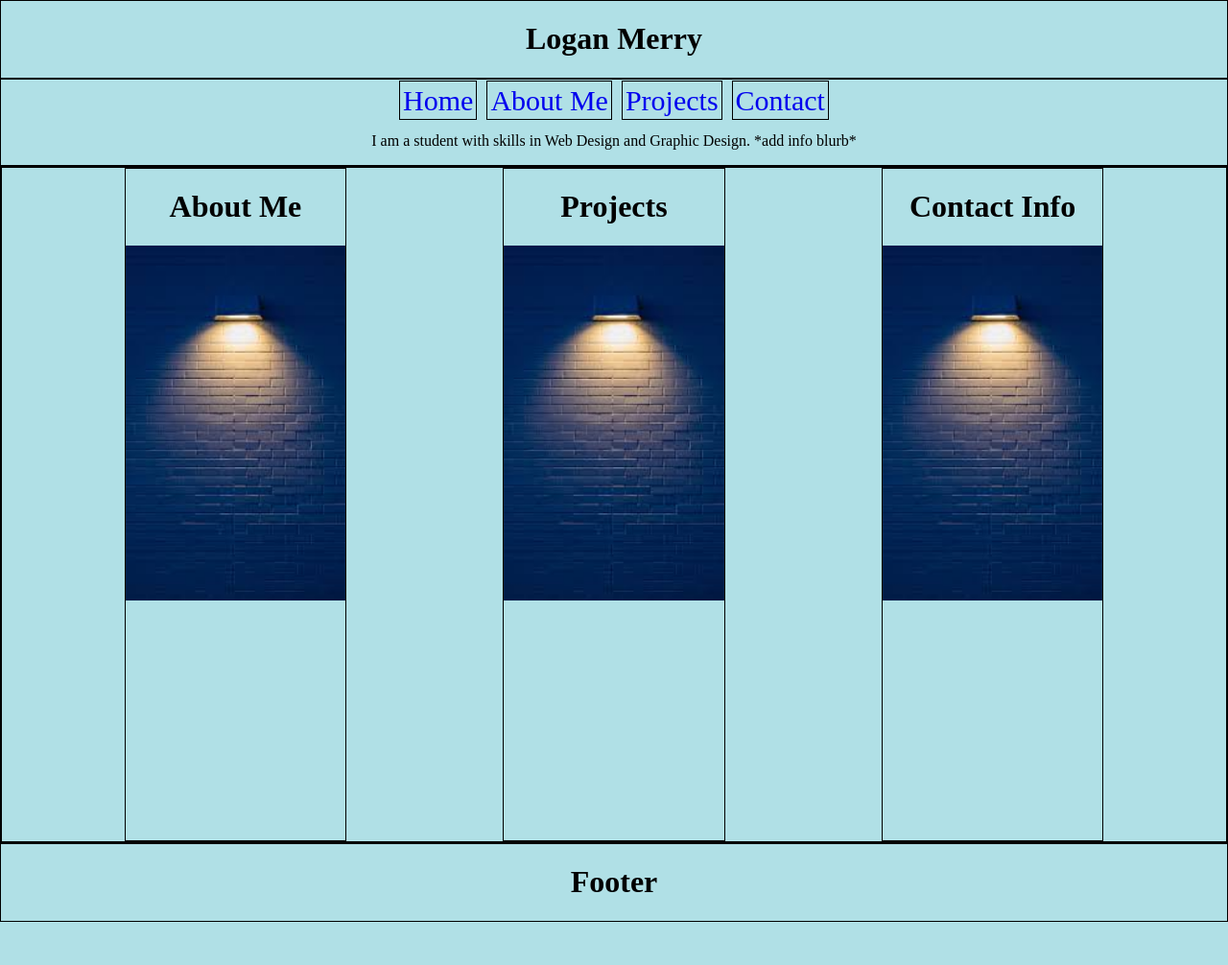
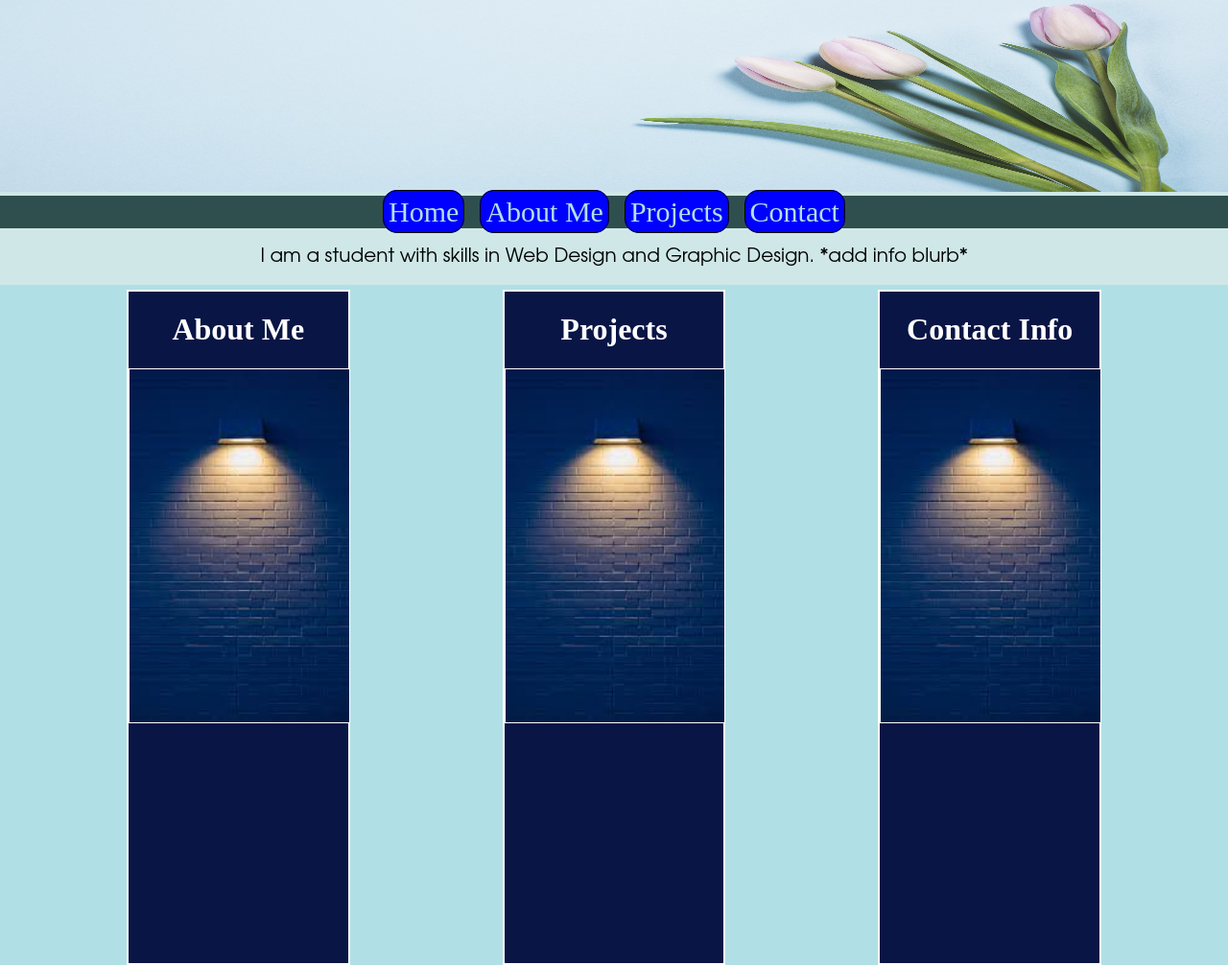
Before and after one commit to logcampmerry/personal-portfolio, a plain HTML site: page index.html in a window 1280 px wide. Shown: the top 1006 px of the page at 96% size. Before the commit the page ends 961 px from the top, so only its background shows below. Drawn offline with Linux system fonts and the light colour scheme.

Commit message:
new file:   images/header.jpg

```diff
--- a/index.html
+++ b/index.html
@@ -7,7 +7,7 @@
 	</head>
 	<body>
 		<div class="header">
-			<h1>Logan Merry</h1>
+			<img src="./images/header.jpg" alt="placeholder" style="width: 100%; height: 200px;">
 		</div>
 		<div class="navigation">
 			<nav>
@@ -23,19 +23,19 @@
 					<div class="lpanel" class="panel">
 						<h1>About Me</h1>
 						<a href="./aboutme.html">
-							<img src="./images/img.jpeg" alt="#" style="width: 100%;">
+							<img src="./images/img.jpeg" alt="#" class="panelcover" style="width: 100%;">
 						</a>
 					</div>
 					<div class="cpanel" class="panel">
 						<h1>Projects</h1>
 						<a href="./aboutme.html">
-							<img src="./images/img.jpeg" alt="#" style="width: 100%;">
+							<img src="./images/img.jpeg" alt="#" class="panelcover" style="width: 100%;">
 						</a>
 					</div>
 					<div class="rpanel" class="panel">
 						<h1>Contact Info</h1>
 						<a href="./aboutme.html">
-							<img src="./images/img.jpeg" alt="#" style="width: 100%;">
+							<img src="./images/img.jpeg" alt="#" class="panelcover" style="width: 100%;">
 						</a>
 					</div>
 				</div>
--- a/style.css
+++ b/style.css
@@ -1,3 +1,4 @@
+/* STRUCTURE */
 .header {
 	grid-area: head;
 
@@ -9,6 +10,7 @@
 
 .content {
 	grid-area: cont;
+	background: powderblue;
 }
 
 .footer {
@@ -17,7 +19,6 @@
 
 div {
 	text-align: center;
-	border : 1px solid black;
 }
 
 html {
@@ -28,7 +29,7 @@ body {
 	height: 100%;
 	display: grid;
 	margin: 0;
-	background: powderblue;
+	background: #cfe8e7;
 	grid-template-areas:
 		'head head head head head head head head head head '
 		'navi  navi  navi  navi  navi  navi  navi navi  navi navi '
@@ -42,29 +43,64 @@ body {
 		'foot foot foot foot foot foot foot foot foot foot ';
 }
 
+/* NAVBAR */
+nav {
+	display: block;
+	background: darkslategrey;
+}
+
+nav a {
+	padding: 5px;
+	margin: 6px;
+	font-size: 30px;
+	text-decoration: none;
+	border: 1px solid black;
+	border-radius: 15px;
+	background: blue;
+	color: powderblue;
+}
+
+nav a:hover {
+	padding: 7px;
+	margin: 6px;
+	font-size: 30px;
+	text-decoration: none;
+	border: 1px solid black;
+	border-radius: 15px;
+	background: powderblue;
+	color: blue;
+}
+
+/* HOMEPAGE */
 div.lpanel {
 	float: left;
 	margin-left: 10%;
+	border: 2px solid white;
 }
 
 div.cpanel {
 	display: inline-block;
 	margin: 0 auto;
+	border: 2px solid white;
 }
 
 div.rpanel{
 	float: right;
 	margin-right: 10%;
+	border: 2px solid white;
 }
 
 div.panels {
 	text-align: center;
 	margin: auto;
+	padding: 5px;
 }
 
 .panels > div{
 	width: 18%;
 	height: 700px;
+	background: #081545;
+	color: white;
 }
 
 .panels > div:hover{
@@ -72,22 +108,30 @@ div.panels {
 	height: 700px;
 }
 
-
-nav {
-	display: block;
-	margin: 5px;
+img.panelcover:hover {
+	opacity: 0.5;
+	width: 100%;
 }
 
-nav a {
-	padding: 3px;
-	margin: 3px;
-	font-size: 30px;
-	text-decoration: none;
-	border: 1px solid black;
-}
-
-img:hover {
-	opacity: 0.5;
+img.panelcover {
+	border: 1px solid white;
+	width: 100%;
 }
 
 p.headblurb {
+	font-size: 20px;
+	font-family: Avantgarde, TeX Gyre Adventor, URW Gothic L, sans-serif;
+}
+
+/* ABOUT ME */
+
+
+/* PROJECTS */
+
+
+
+/* CONTACT */
+img.portrait {
+	width: 10%;
+	float: left;
+	margin-left: 10%;
```
Also changed, not shown: aboutme.html (+2 -2 lines), contact.html (+13 -2 lines), projects.html (+2 -2 lines), images/header.jpg (added).
